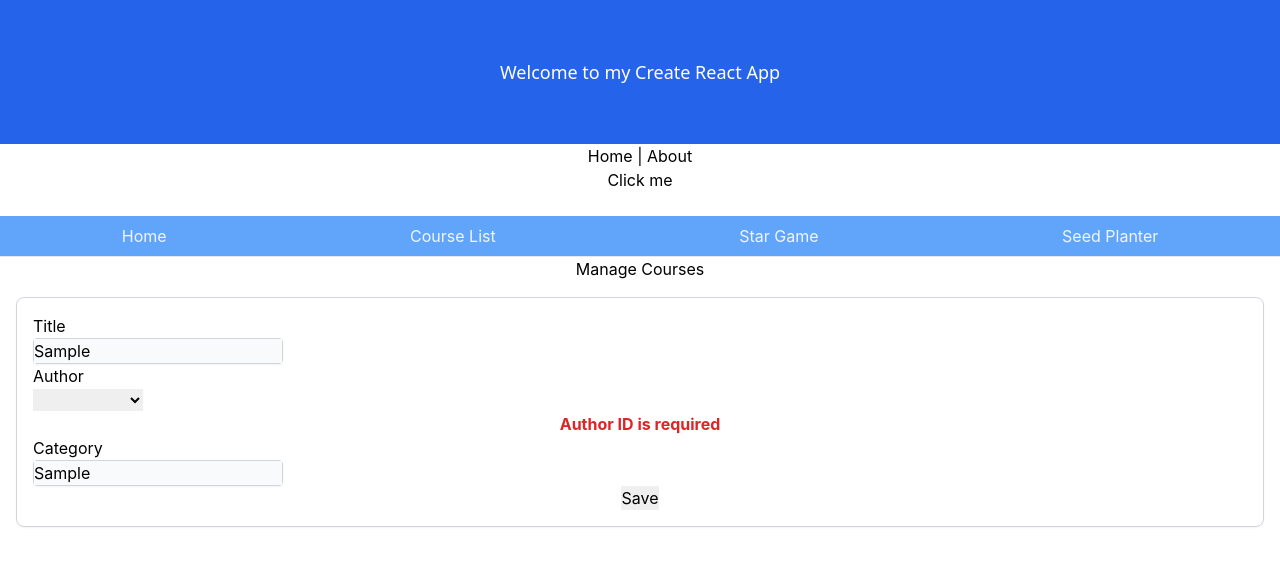
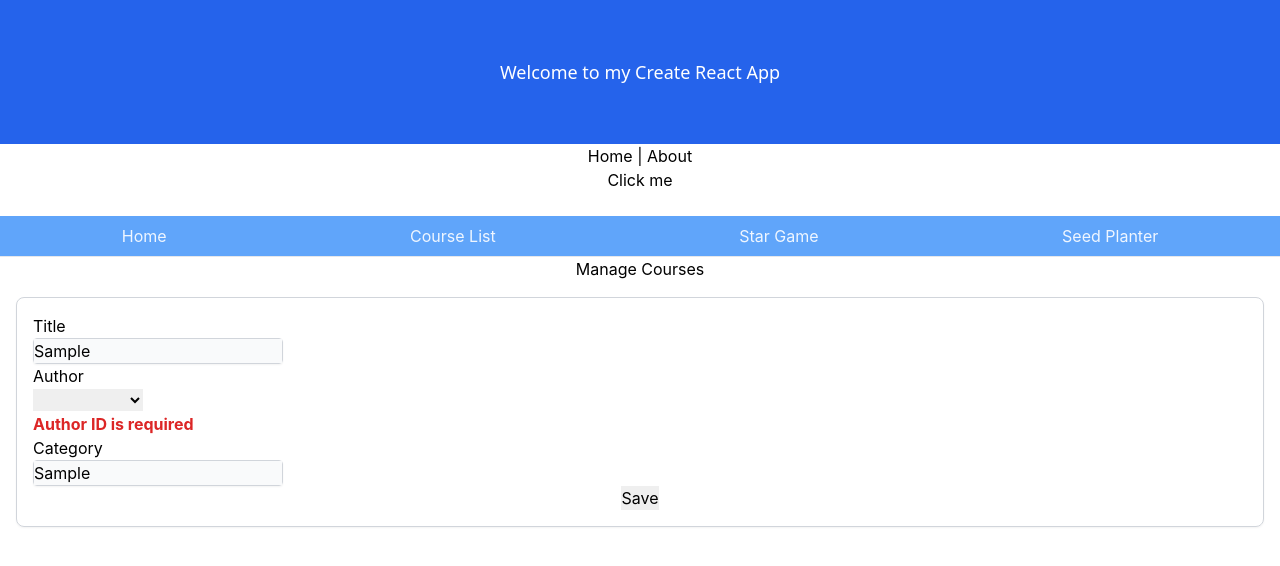
Before and after one commit to stujmar/banner-ninja, a React (Create React App) app: page /course in a window 1280 px wide. Both pictures are taken after typing "Sample", "Sample" into the empty fields and a click on the input "Save". Shown: the top 566 px of the page. Built offline with nearby package versions, Linux system fonts and the light colour scheme; no server answers.

Commit message:
[sm] got dropdown error contained within the dropdown component

```diff
--- a/src/components/temp/CourseForm.js
+++ b/src/components/temp/CourseForm.js
@@ -23,8 +23,9 @@ const CourseForm = (props) => {
                 name="authorId"
                 onChange={props.onChange}
                 value={props.course.authorId || ""}
+                error={props.errors.authorId}
             />
-            {props.errors.authorId && (<div className="font-bold text-red-600">{props.errors.authorId}</div>)}
+
             {/* <div className="form-group">
                 <label htmlFor="author">Author</label>
                 <div className="field">
--- a/src/components/temp/InputDrop.js
+++ b/src/components/temp/InputDrop.js
@@ -17,6 +17,7 @@ const InputDrop = (props) => {
                     <option value="2">Scott Allen</option>
                 </select>
             </div>
+            {props.error && (<div className="font-bold text-red-600">{props.error}</div>)}
         </div>
     )
 }
```
